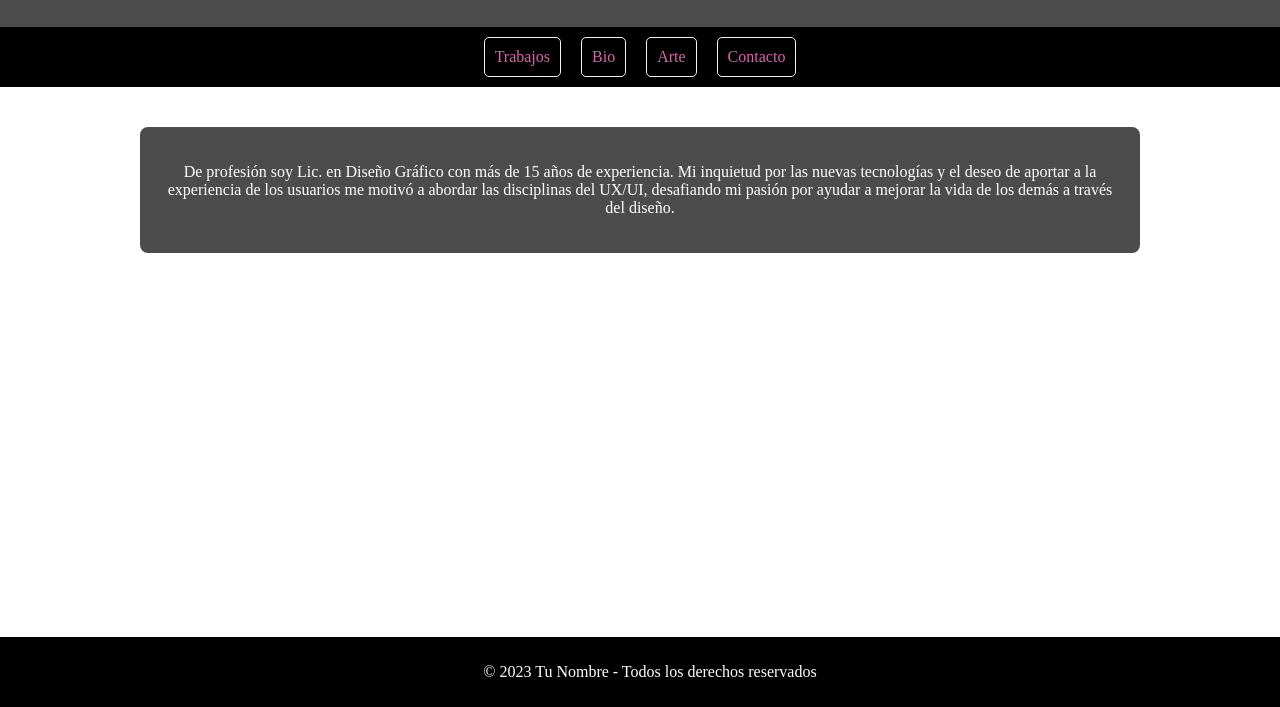
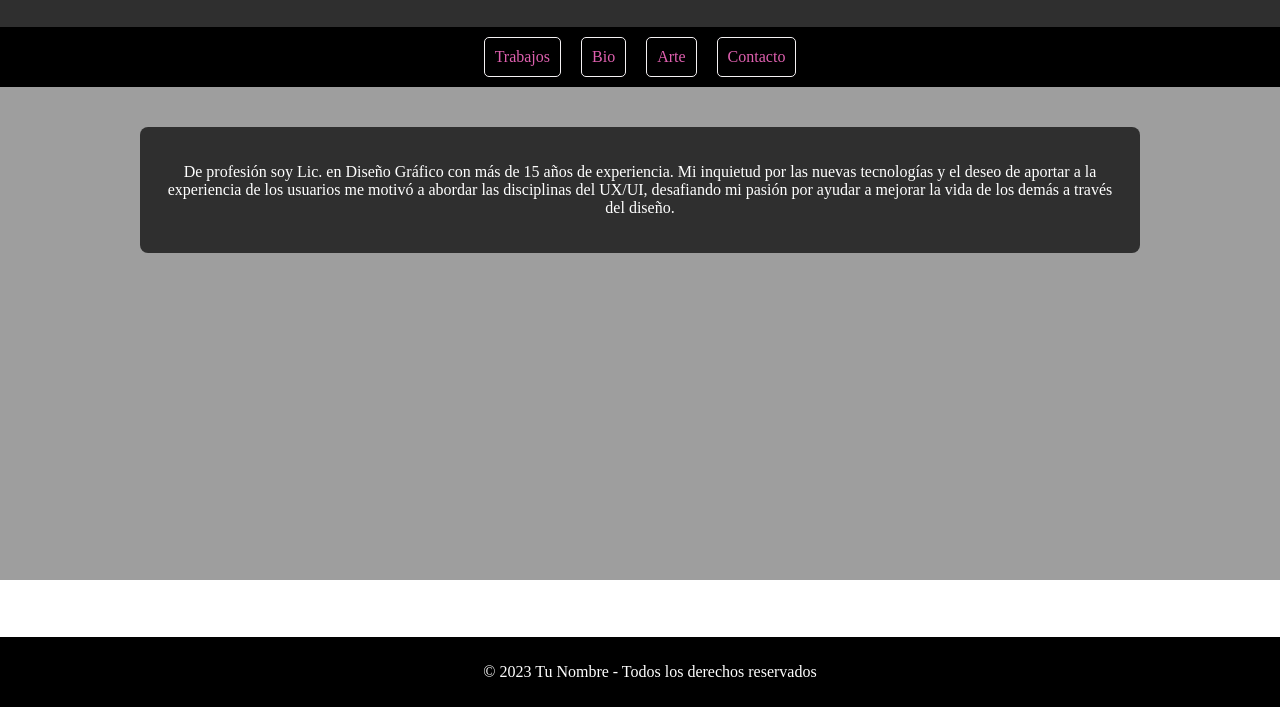
Before and after one commit to lozanosub/Web-Erick-Lozano, a website: page index.html in a window 1280 px wide. Shown: the part 93-800 px from the top of the page. Drawn offline with Linux system fonts and the light colour scheme; the site is published under a folder, as on GitHub Pages, so addresses that start at the root find nothing.

```diff
--- a/index.html
+++ b/index.html
@@ -10,7 +10,7 @@
             margin: 0;
             padding: 0;
             font-family: 'Poppins';
-            background-image: url('/imagenes/galeria/fondo-portafolio.gif'); /* Ruta de la imagen de fondo */
+            background-image: url('imagenes/galeria/fondo-portafolio.gif'); /* Ruta de la imagen de fondo */
             background-size: cover; /* Tamaño de la imagen para cubrir todo el fondo */
             background-position: center; /* Centra la imagen */
             background-repeat: no-repeat; /* Evita que la imagen de fondo se repita */
```
Also changed, not shown: pages/bio.html (+1 -1 lines).
